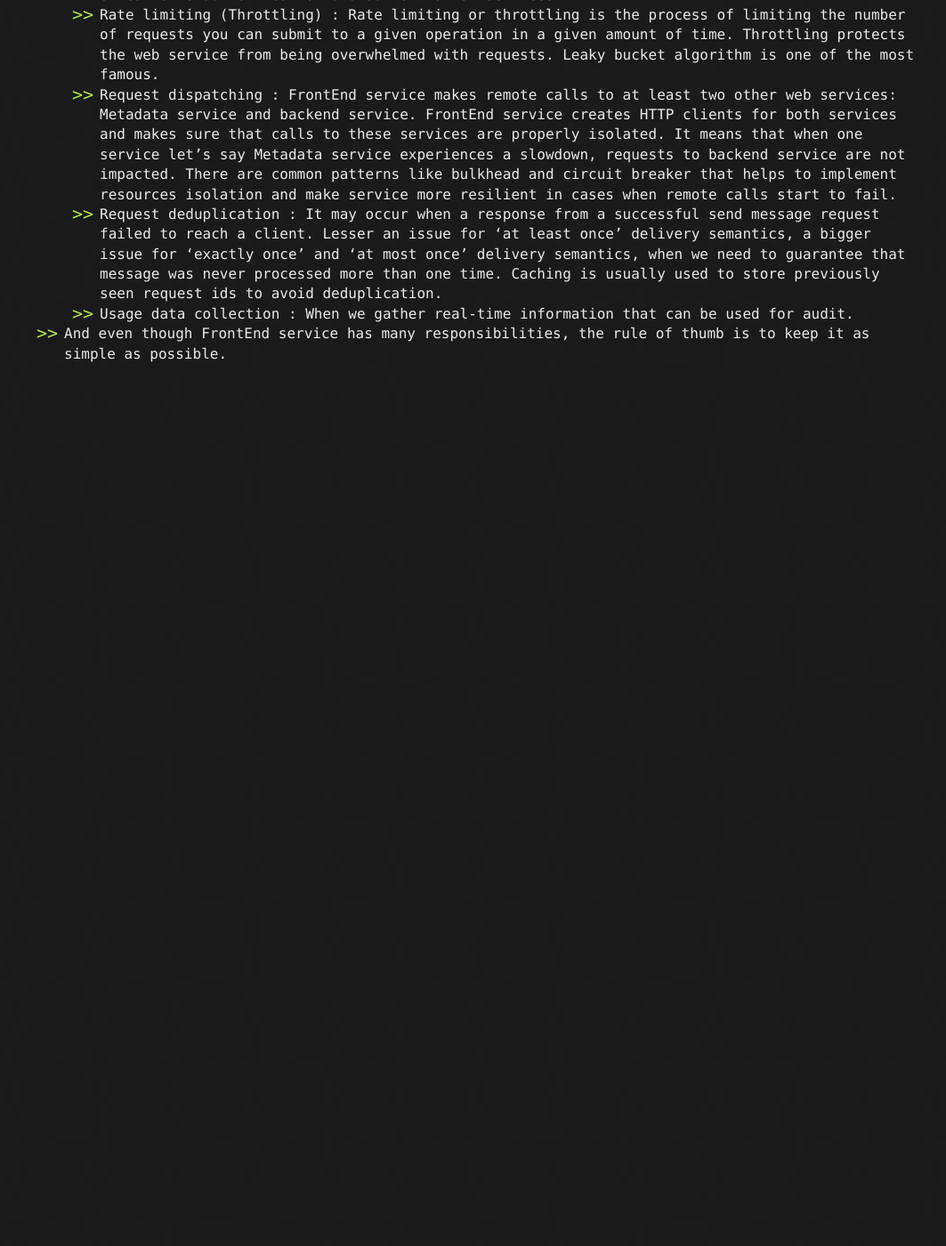
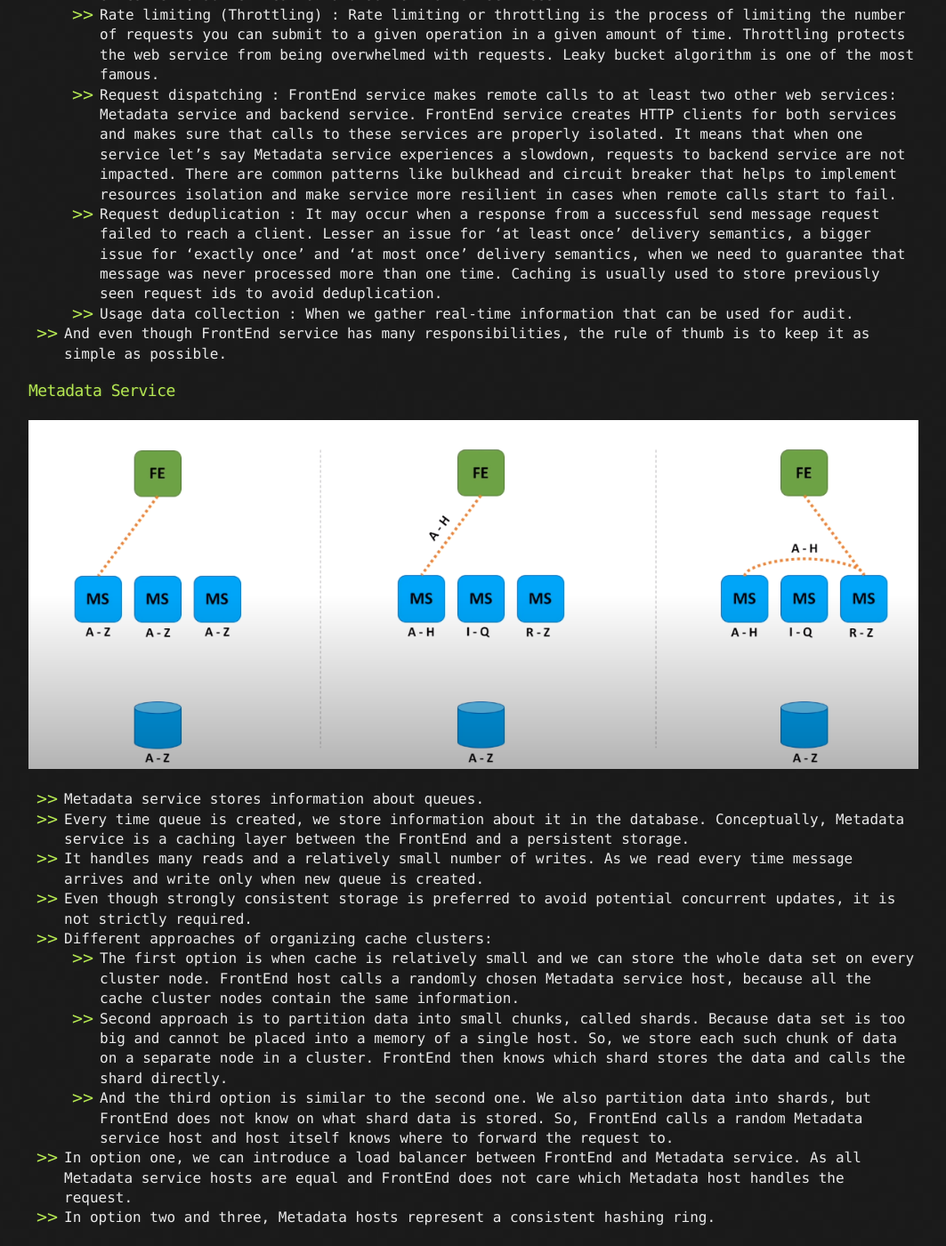
Before and after one commit to goodHunter27/serhatgiydiren.github.io, a Jekyll site: the page built from _posts/2020-01-14-system-design-interview-distributed-message-queue.md, in a window 1280 px wide and 1400 px high, scrolled down 3356 px. Shown: the whole window at 89% size, without its empty margins (108-1171 px from the left). Built offline with Jekyll 4.4.1, drawn with Linux system fonts in a browser that asks for light colours; before the commit the page ends 3785 px from its top, so only the background shows below that.

Commit message:
Update 2020-01-14-system-design-interview-distributed-message-queue.md

```diff
--- a/_posts/2020-01-14-system-design-interview-distributed-message-queue.md
+++ b/_posts/2020-01-14-system-design-interview-distributed-message-queue.md
@@ -72,3 +72,20 @@ published: true
   - Request deduplication : It may occur when a response from a successful send message request failed to reach a client. Lesser an issue for 'at least once' delivery semantics, a bigger issue for 'exactly once' and 'at most once' delivery semantics, when we need to guarantee that message was never processed more than one time. Caching is usually used to store previously seen request ids to avoid deduplication.
   - Usage data collection : When we gather real-time information that can be used for audit.
 - And even though FrontEnd service has many responsibilities, the rule of thumb is to keep it as simple as possible.
+
+### Metadata Service
+
+![Metadata Service](../assets/dmq_ms.png)
+
+- Metadata service stores information about queues.
+- Every time queue is created, we store information about it in the database. Conceptually, Metadata service is a caching layer between the FrontEnd and a persistent
+storage.
+- It handles many reads and a relatively small number of writes. As we read every time message arrives and write only when new queue is created.
+- Even though strongly consistent storage is preferred to avoid potential concurrent updates, it is not strictly required.
+- Different approaches of organizing cache clusters:
+  - The first option is when cache is relatively small and we can store the whole data set on every cluster node. FrontEnd host calls a randomly chosen Metadata service host, because all the cache cluster nodes contain the same information.
+  - Second approach is to partition data into small chunks, called shards. Because data set is too big and cannot be placed into a memory of a single host. So, we store each such chunk of data on a separate node in a cluster. FrontEnd then knows which shard stores the data and calls the shard directly.
+  - And the third option is similar to the second one. We also partition data into shards, but FrontEnd does not know on what shard data is stored. So, FrontEnd calls a random Metadata service host and host itself knows where to forward the request to.
+- In option one, we can introduce a load balancer between FrontEnd and Metadata service. As all Metadata service hosts are equal and FrontEnd does not care which Metadata host
+handles the request.
+- In option two and three, Metadata hosts represent a consistent hashing ring.
```
